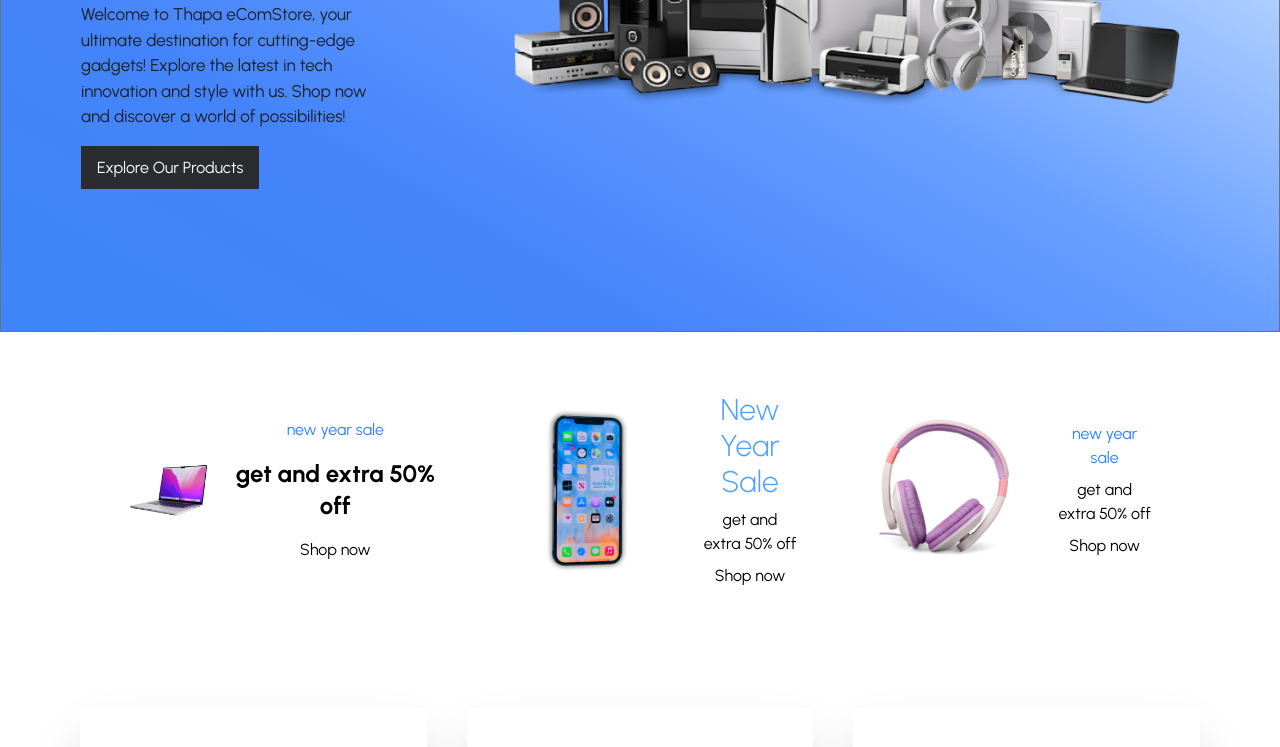
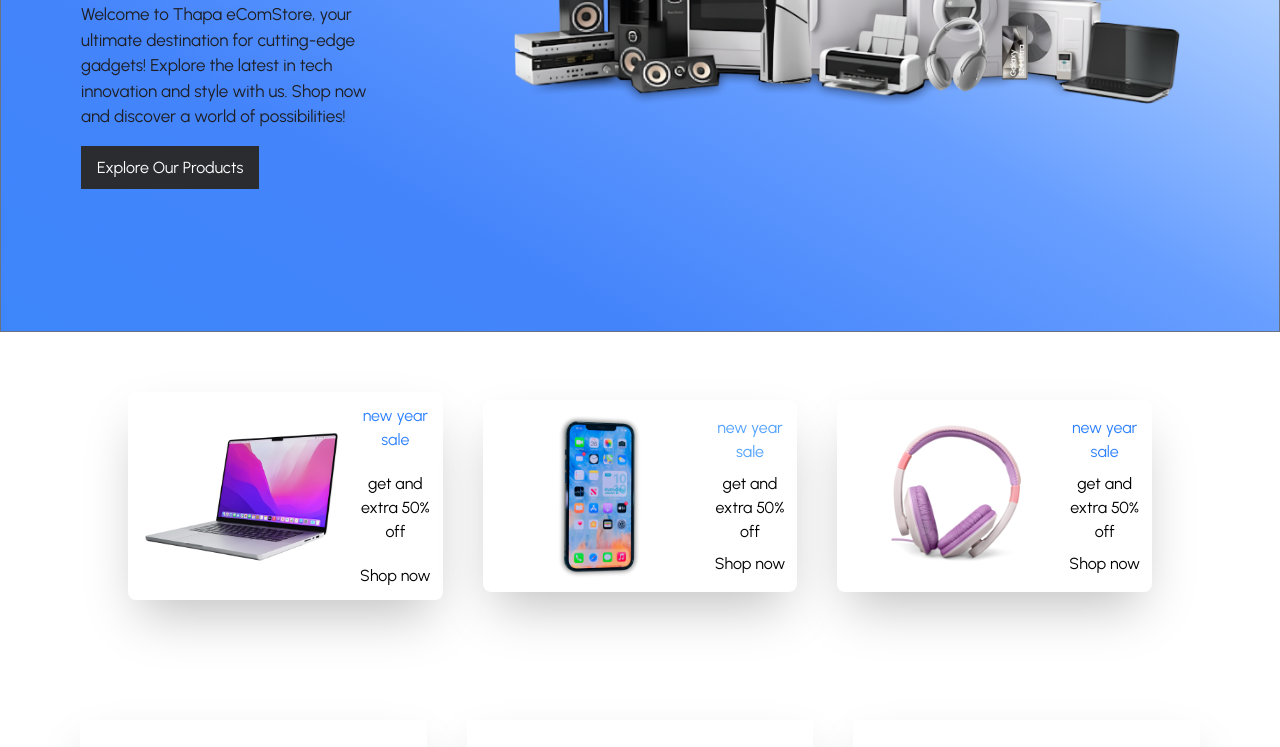
Before and after one commit to Mahendarreddykommidi/react-digital-ecommerce, a React (Vite) app: page / in a window 1280 px wide. Shown: the part 468-1215 px from the top of the page. Built offline with nearby package versions, Linux system fonts and the light colour scheme.

Commit message:
changes in homecards

```diff
--- a/src/components/Homecards/Homecards.jsx
+++ b/src/components/Homecards/Homecards.jsx
@@ -9,24 +9,24 @@ const Homecards = () => {
   return (
     <>
 <div className="cards-section flex my-15  px-[10%] mx-auto ">
-  <div className="cards grid grid-cols-1 md:grid-cols-3 gap-10 items-center justify-items-center ">
+  <div className="cards grid grid-cols-1 md:grid-cols-3 gap-10 items-center justify-center ">
 
-    <div className="card  flex  items-center justify-center text-center space-x-5 ">
-    <img src={laptop} alt="" className="w-20" />
+    <div className="card  flex  items-center justify-center text-center space-x-5 shadow-2xl p-3 rounded-lg bg-white">
+    <img src={laptop} alt="" className="w-50" />
 
-      <div class="extra-text flex flex-col space-y-4">
+      <div class="extra-text flex flex-col space-y-5">
 
-            <p className="text-blue-500">new year sale</p>
-            <h3 className="font-bold text-2xl  flex flex-col">get and extra 50% off</h3>
+            <p className="text-blue-500 ">new year sale</p>
+            <h3 className="  flex flex-col">get and extra 50% off</h3>
             <a href="#">Shop now</a>
 
           </div>
     </div>
-    <div className="card flex  items-center justify-center text-center space-x-5 ">
+    <div className="card flex  items-center justify-center text-center space-x-5 shadow-2xl p-3 rounded-lg bg-white  ">
     <img src={iphone} alt="" className="w-50" />
 
       <div class="extra-text flex flex-col gap-2   ">
-            <p className="text-blue-400 font-light text-3xl capitalize">new year sale</p>
+            <p className="text-blue-400 ">new year sale</p>
             <h3>get and extra 50% off</h3>
             <a href="#">Shop now</a>
 
@@ -34,7 +34,7 @@ const Homecards = () => {
 
 
     </div>
-    <div className="card flex  items-center justify-center text-center space-x-5">
+    <div className="card flex  items-center justify-center text-center space-x-5 shadow-2xl p-3 rounded-lg bg-white">
     <img src={headphone} alt="" className="w-50" />
       <div class="extra-text flex flex-col gap-2">
             <p className="text-blue-500">new year sale</p>
```
